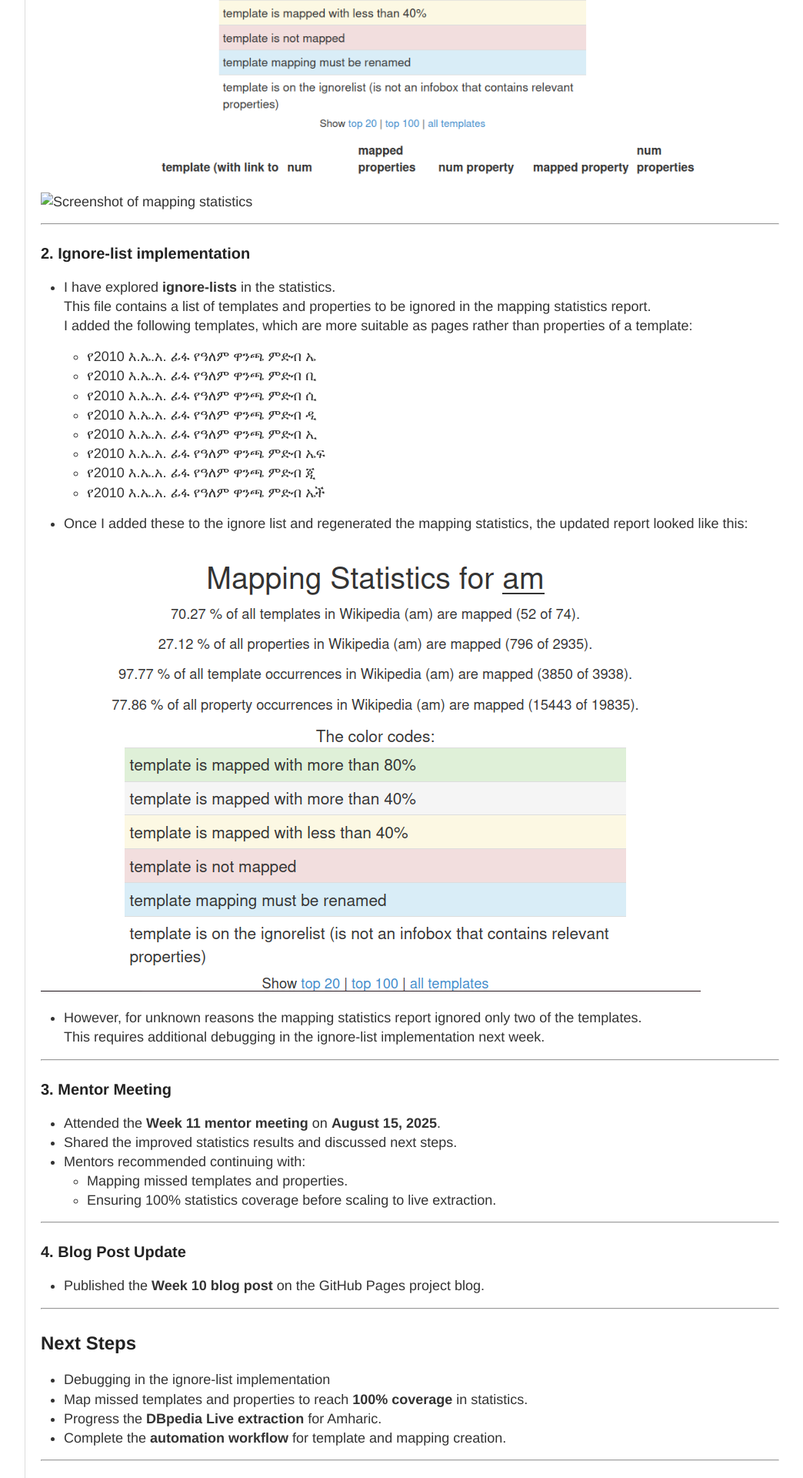
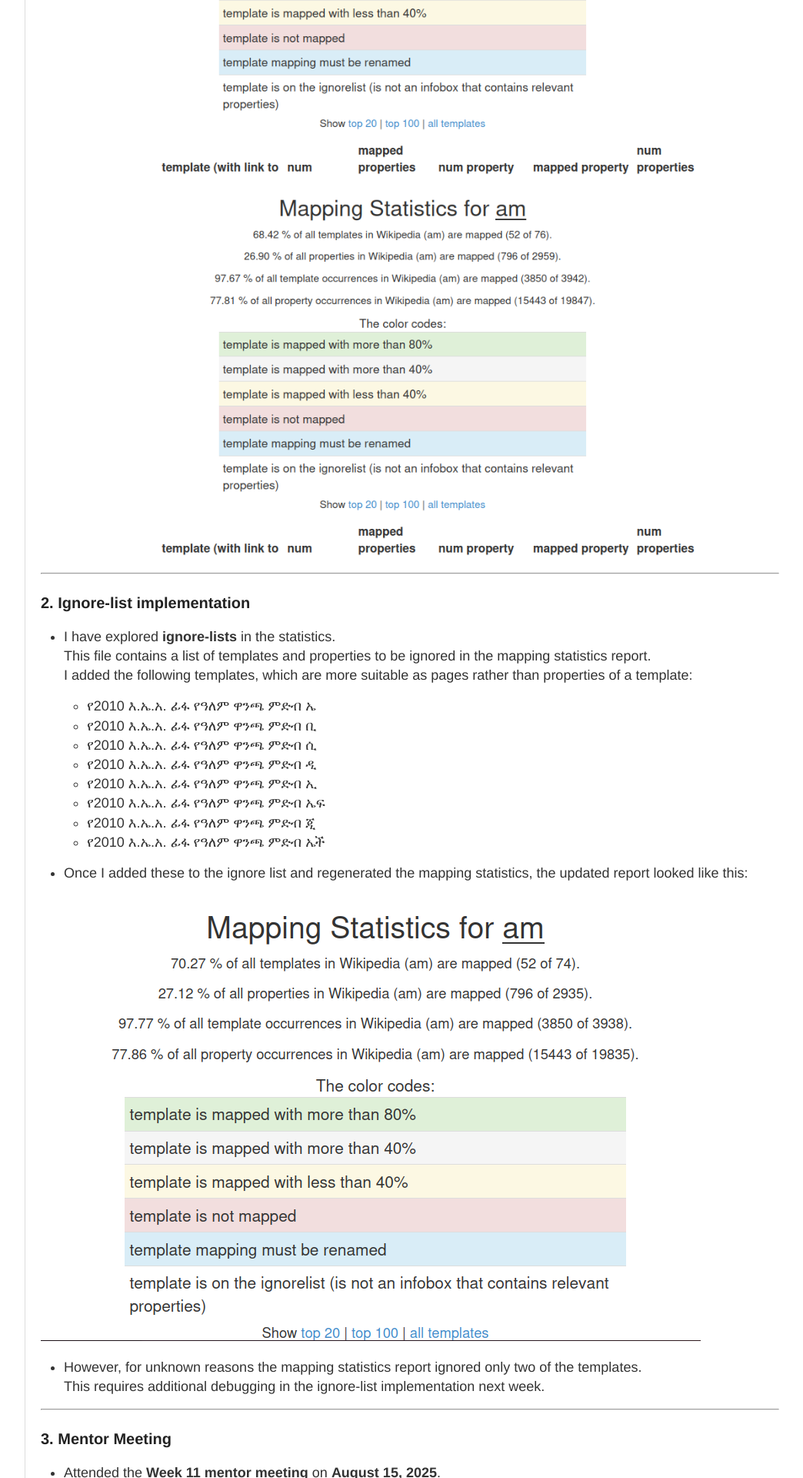
Before and after one commit to contact-andy/gsoc-2025-dbpedia, a Jekyll site: the page built from _posts/2025-08-16-week-11-improved-mapping-statistics-with-infobox-properties.md, in a window 1280 px wide. Shown: the part 1517-3437 px from the top of the page at 77% size, without its empty margins (217-1261 px from the left). Built offline with Jekyll 4.4.1, drawn with Linux system fonts in a browser that asks for light colours.

Commit message:
Update 2025-08-16-week-11-improved-mapping-statistics-with-infobox-properties.md

```diff
--- a/_posts/2025-08-16-week-11-improved-mapping-statistics-with-infobox-properties.md
+++ b/_posts/2025-08-16-week-11-improved-mapping-statistics-with-infobox-properties.md
@@ -40,7 +40,7 @@ With these updates, the **mapping statistics now work with the current dump and
 
 ![Screenshot of mapping statistics](https://github.com/contact-andy/gsoc-2025-dbpedia/blob/main/images/statistics-screenshot.png)
 
-![Screenshot of mapping statistics](./images/statistics-screenshot.png)
+![Screenshot of mapping statistics](../images/statistics-screenshot.png)
 
 ---
 
```
